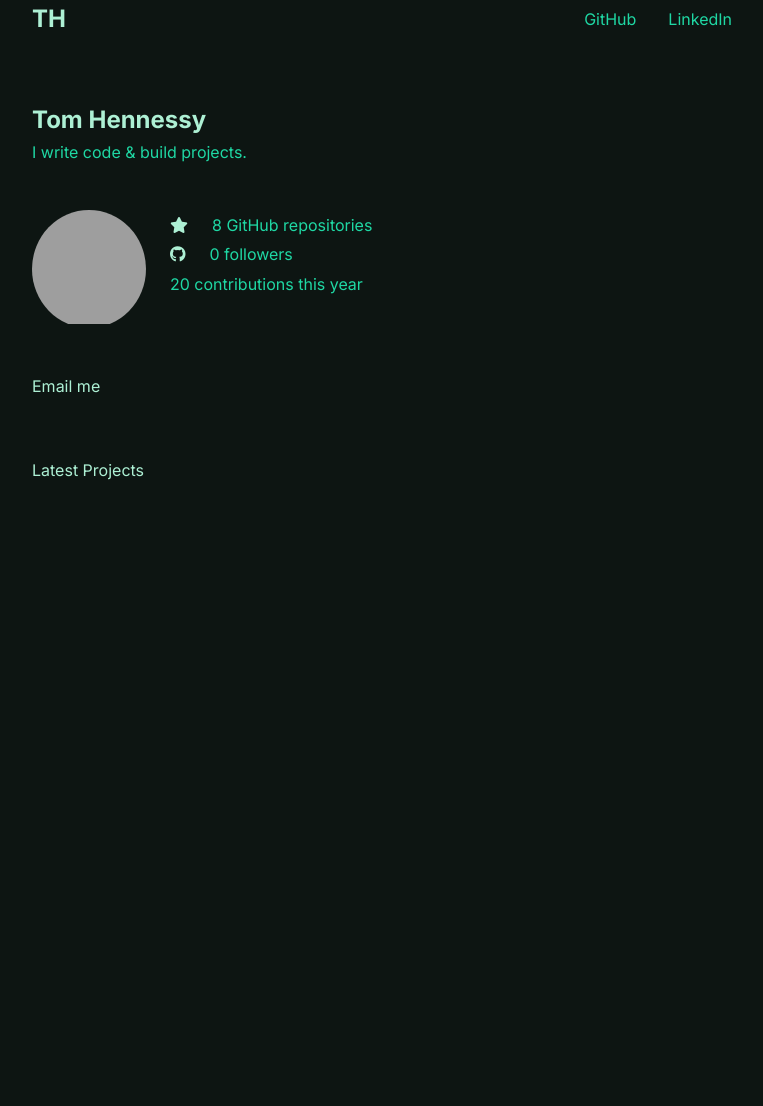
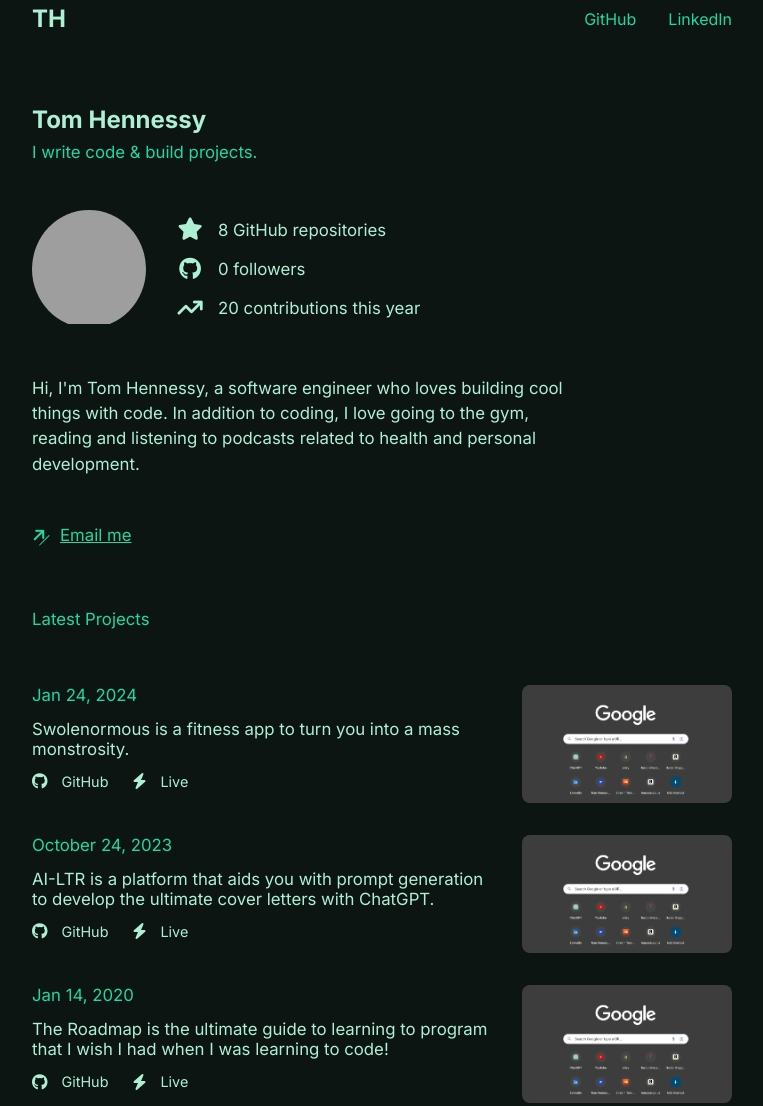
Before and after one commit to tomlhennessy/ultimate-web-portfolio, a plain HTML site: page index.html in a window 1280 px wide. Shown: the whole page, without its empty margins (258-1021 px from the left). Before the commit the page ends 800 px from the top, so only its background shows below. Drawn offline with Linux system fonts and the light colour scheme; grey boxes are pictures that could not be loaded.

Commit message:
completed layout

```diff
--- a/index.html
+++ b/index.html
@@ -16,8 +16,8 @@
     <header>
         <h2>TH</h2>
         <nav>
-            <a>GitHub</a>
-            <a>LinkedIn</a>
+            <a class="darkerText" href="https://github.com/tomlhennessy" target="_blank">GitHub</a>
+            <a class="darkerText" href="https://www.linkedin.com/in/tomlhennessy96/" target="_blank">LinkedIn</a>
         </nav>
     </header>
     <main>
@@ -28,34 +28,110 @@
             </div>
             <div class="statsContainer">
                 <div class="imgContainer">
-                    <img src="https://media.licdn.com/dms/image/D4E03AQF6H8skPY4t5Q/profile-displayphoto-shrink_200_200/0/1708882586779?e=1714608000&v=beta&t=Jrm6xOFXRSr3VIUOMRMhwCDGZg1BSCFBXAo42KSB3lU" alt="profile-img"/>
+                    <img src="https://media.licdn.com/dms/image/D4E03AQHQpBZPKUX5pw/profile-displayphoto-shrink_200_200/0/1708884823692?e=1714608000&v=beta&t=vxpucTTbAa_8FBBUXkqOTh_biZf0k0i_7TQdNGkigX0" alt="profile-img"/>
                 </div>
                 <div class="stats">
                     <div>
-                        <i class="fa-solid fa-star"></i>
-                        <p class="darkerText">8 GitHub repositories</p>
+                        <div>
+                            <i class="fa-solid fa-star"></i>
+                        </div>
+                        <p>8 GitHub repositories</p>
                     </div>
                     <div>
-                        <i class="fa-brands fa-github"></i>
-                        <p class="darkerText">0 followers</p>
+                        <div>
+                            <i class="fa-brands fa-github"></i>
+                        </div>
+                        <p>0 followers</p>
                     </div>
                     <div>
-                        <p class="darkerText">20 contributions this year</p>
-                    </div>
-                    <div>
-                        <p class="darkerText"></p>
+                        <div>
+                            <i class="fa-solid fa-arrow-trend-up"></i>
+                        </div>
+                        <p>20 contributions this year</p>
                     </div>
                 </div>
             </div>
+            <p class="aboutMe">Hi, I'm Tom Hennessy, a software engineer who loves building cool things with code. In addition to coding, I love going to the gym, reading and listening to podcasts related to health and personal development.</p>
             <div>
-                <a>
+                <a href="mailto:tomlhennessy@outlook.com" class="outreach darkerText">
+                    <i class="fa-solid fa-arrow-right"></i>
                     <p>Email me</p>
                 </a>
             </div>
         </section>
-        <section>
-            <p>Latest Projects</p>
+        <section class="projectContainer">
+            <p class="darkerText headerText">Latest Projects</p>
+            <div class="projectItem">
+                <div>
+                    <p class="darkerText">Jan 24, 2024</p>
+                    <p>Swolenormous is a fitness app to turn you into a mass monstrosity.</p>
+                    <div class="linkContainer">
+                        <a target="_blank" href="" class="linkItem">
+                            <div>
+                                <i class="fa-brands fa-github"></i>
+                            </div>
+                            <p>GitHub</p>
+                        </a>
+                        <a target="_blank" href="" class="linkItem">
+                            <div>
+                                <i class="fa-solid fa-bolt"></i>
+                            </div>
+                            <p>Live</p>
+                        </a>
+                    </div>
+                </div>
+                <div>
+                    <img src="/public/Example.png" alt="example project screenshot" />
+                </div>
+            </div>
+            <div class="projectItem">
+                <div>
+                    <p class="darkerText">October 24, 2023</p>
+                    <p>AI-LTR is a platform that aids you with prompt generation to develop the ultimate cover letters with ChatGPT.</p>
+                    <div class="linkContainer">
+                        <a target="_blank" href="" class="linkItem">
+                            <div>
+                                <i class="fa-brands fa-github"></i>
+                            </div>
+                            <p>GitHub</p>
+                        </a>
+                        <a target="_blank" href="" class="linkItem">
+                            <div>
+                                <i class="fa-solid fa-bolt"></i>
+                            </div>
+                            <p>Live</p>
+                        </a>
+                    </div>
+                </div>
+                <div>
+                    <img src="/public/Example.png" alt="example project screenshot" />
+                </div>
+            </div>
+            <div class="projectItem">
+                <div>
+                    <p class="darkerText">Jan 14, 2020</p>
+                    <p>The Roadmap is the ultimate guide to learning to program that I wish I had when I was learning to code!</p>
+                    <div class="linkContainer">
+                        <a target="_blank" href="" class="linkItem">
+                            <div>
+                                <i class="fa-brands fa-github"></i>
+                            </div>
+                            <p>GitHub</p>
+                        </a>
+                        <a target="_blank" href="" class="linkItem">
+                            <div>
+                                <i class="fa-solid fa-bolt"></i>
+                            </div>
+                            <p>Live</p>
+                        </a>
+                    </div>
+                </div>
+                <div>
+                    <img src="/public/Example.png" alt="example project screenshot" />
+                </div>
+            </div>
         </section>
+
     </main>
 </body>
 </html>
--- a/styles.css
+++ b/styles.css
@@ -26,10 +26,16 @@ body {
     color: var(--secondary-color);
 }
 
-header, main, footer {
+header,
+main,
+footer {
     max-width: 700px;
     margin: 0 auto;
     width: 100%;
+}
+
+p {
+    font-size: 1.05em;
 }
 
 header {
@@ -48,6 +54,7 @@ nav {
 
 nav a {
     cursor: pointer;
+    text-decoration: none;
 }
 
 nav:hover {
@@ -63,6 +70,7 @@ section,
 
 main {
     gap: 64px;
+    padding-bottom: 64px;
 }
 
 section {
@@ -75,6 +83,7 @@ section {
 
 .statsContainer {
     display: flex;
+    flex-direction: column;
     align-items: stretch;
     gap: 24px;
 }
@@ -94,11 +103,117 @@ section {
 .stats {
     display: flex;
     flex-direction: column;
+    gap: 14px;
 }
 
-.stats div {
+.stats>div {
     flex: 1;
+    display: flex;
+    align-items: center;
+    gap: 8px;
+}
+
+.stats div i {
+    font-size: 1.4em;
+}
+
+.stats div div {
+    display: grid;
+    place-items: center;
+    min-width: 40px;
+}
+
+.aboutMe {
+    line-height: 1.5em;
+}
+
+.outreach {
+    display: flex;
+    align-items: center;
+    gap: 14px;
+    cursor: pointer;
+    margin-right: auto;
+    width: fit-content
+}
+
+.outreach:hover {
+    opacity: 0.7;
+}
+
+.outreach i {
+    transform: rotate(-45deg);
+}
+
+.projectContainer {
+    display: flex;
+    flex-direction: column;
+    gap: 32px;
+}
+
+.headerText {
+    margin-bottom: 24px;
+}
+
+.projectItem {
+    display: flex;
+    align-items: stretch;
+    gap: 24px;
+}
+
+.projectItem div:first-child {
+    display: flex;
+    flex-direction: column;
+    gap: 14px;
+}
+
+.projectItem>div:last-child {
+    aspect-ratio: 16/9;
+    max-width: 30%;
+    overflow: hidden;
+    border-radius: 8px;
+}
+
+.projectItem>div:last-child img {
+    width: 100%;
+    height: 100%;
+    object-fit: cover;
+}
+
+.linkContainer {
     display: flex;
     align-items: center;
     gap: 24px;
 }
+
+.linkItem p {
+    font-size: 0.9em;
+}
+
+.linkItem {
+    display: flex;
+    flex-direction: row !important;
+    align-items: center;
+    gap: 14px !important;
+    color: var(--primary-color);
+    text-decoration: none;
+    cursor: pointer;
+}
+
+.linkItem:hover {
+    opacity: 0.7;
+}
+
+@media (min-width: 640px) {
+    .statsContainer {
+        flex-direction: row;
+    }
+
+    .stats {
+        gap: 0px;
+    }
+
+    .aboutMe {
+        width: 80%;
+        margin-right: auto;
+    }
+}
```
Also changed, not shown: Public/Example.png (added).
